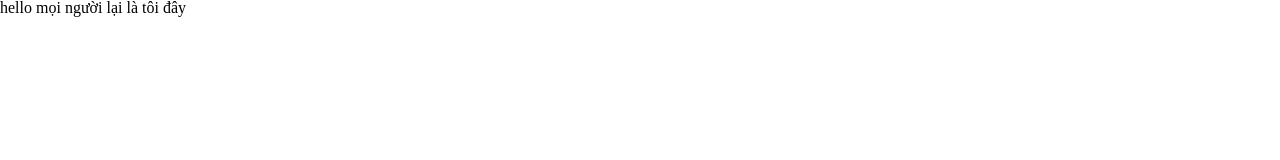
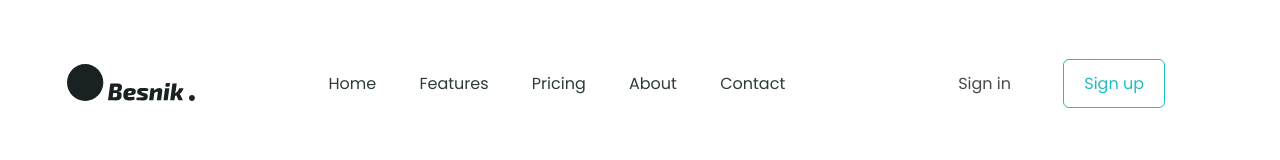
Before and after one commit to tuyenakai/code-d-n-2, a plain HTML site: page index.html in a window 1280 px wide. Drawn offline with Linux system fonts and the light colour scheme.

Commit message:
p3 code header

```diff
--- a/assets/css/style.css
+++ b/assets/css/style.css
@@ -7,4 +7,43 @@ html {
 /* khôi phục lại cỡ chữ mặc định theo rem */
 body {
   font-size: 1.6rem;
+  font-family: "Poppins", sans-serif;
 }
+/* ========header======== */
+.hearder-box {
+  display: flex;
+  justify-content: space-around;
+  margin-top: 64px;
+  align-items: center;
+}
+a {
+  text-decoration: none;
+  cursor: pointer;
+}
+a:hover {
+  color: black;
+  font-weight: 600;
+}
+.title .title-btn {
+  margin-right: 39px;
+}
+.btn .btn-Sign {
+  margin-right: 48px;
+}
+.title .title-btn {
+  color: #2f3a3b;
+  font-size: 1.6rem;
+}
+.btn-Sign {
+  color: #494949;
+  font-size: 1.6rem;
+}
+.btn-Sign.Signup {
+  padding: 12px 20px;
+  border-radius: 6px;
+  border: 1px solid #1ebfc1;
+  color: #1ebfc1;
+}
+.btn-Sign.Signup:hover {
+  border: 2px solid #1ebfc1;
+}
--- a/index.html
+++ b/index.html
@@ -5,11 +5,38 @@
     <meta name="viewport" content="width=device-width, initial-scale=1.0" />
     <!-- reset css -->
     <link rel="stylesheet" href="./assets/css/reset.css" />
+    <!-- embed font -->
+    <link rel="preconnect" href="https://fonts.googleapis.com" />
+    <link rel="preconnect" href="https://fonts.gstatic.com" crossorigin />
+    <link
+      href="https://fonts.googleapis.com/css2?family=Poppins:ital,wght@0,100;0,200;0,300;0,400;0,500;0,600;0,700;0,800;0,900;1,100;1,200;1,300;1,400;1,500;1,600;1,700;1,800;1,900&family=Sen:wght@400..800&display=swap"
+      rel="stylesheet"
+    />
     <!-- styles -->
     <link rel="stylesheet" href="./assets/css/style.css" />
     <title>Code web dự án 2</title>
   </head>
   <body>
-    <h1>hello mọi người lại là tôi đây</h1>
+    <!-- header -->
+    <div class="header-fixed">
+      <div class="hearder-box">
+        <div class="logo-title">
+          <img src="./assets/img/logo1.svg" alt="logo1" class="logo1" />
+          <img src="./assets/img/besnik.svg" alt="besnik" class="logo3" />
+          <img src="./assets/img/dot.svg" alt="dot" class="logo4" />
+        </div>
+        <div class="title">
+          <a class="title-btn" href="#!">Home</a>
+          <a class="title-btn" href="#!">Features</a>
+          <a class="title-btn" href="#!">Pricing</a>
+          <a class="title-btn" href="#!">About</a>
+          <a class="title-btn" href="#!">Contact</a>
+        </div>
+        <div class="btn">
+          <a class="btn-Sign" href="#!">Sign in</a>
+          <a class="btn-Sign Signup" href="#!">Sign up</a>
+        </div>
+      </div>
+    </div>
   </body>
 </html>
```
Also changed, not shown: assets/img/Rectangle 3634.svg (added), assets/img/besnik.svg (added), assets/img/dot.svg (added), assets/img/logo1.svg (added).
